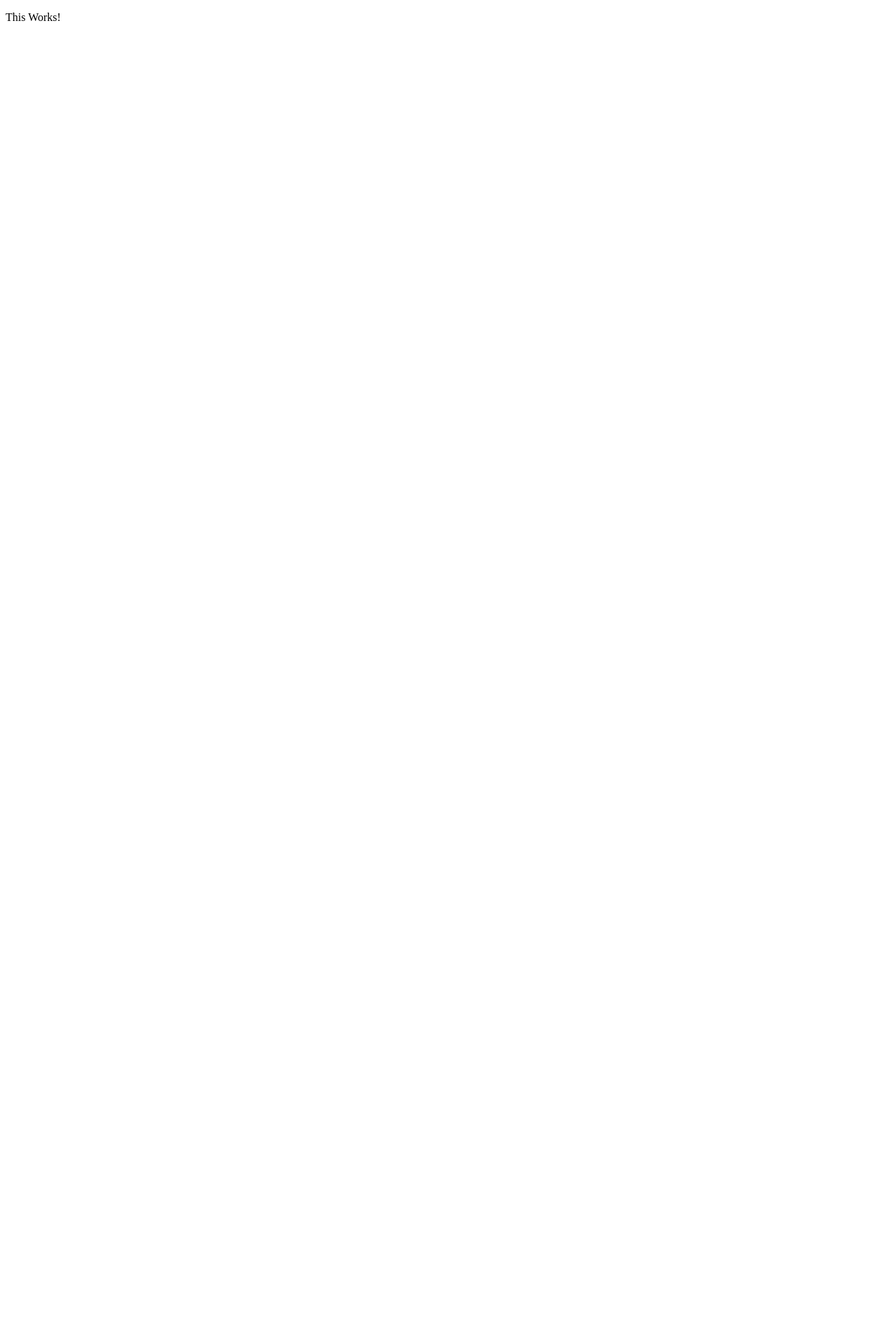
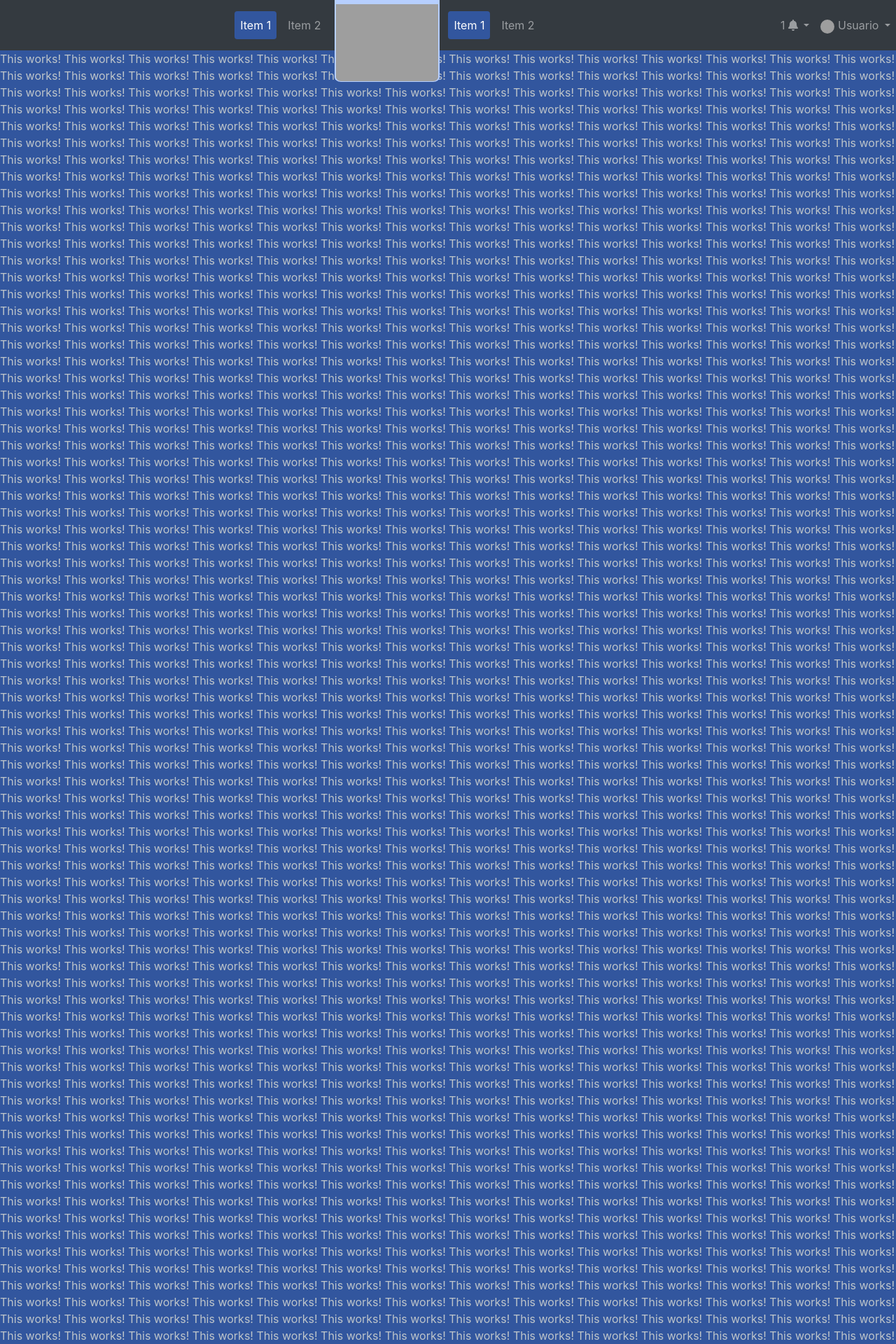
Before and after one commit to Pastorsin/home-switch-home, a Django app: page / in a window 1280 px wide. Before the commit the part shown is almost empty. Shown: the top 1920 px of the page at 70% size. Before the commit the page ends 30 px from the top, so only its background shows below. Run offline with Django 3.2, Linux system fonts and the light colour scheme; some libraries are stand-ins or nearby versions; grey boxes are pictures that could not be loaded.

Commit message:
Added skeleton navbar

```diff
--- a/apps/home/templates/home.html
+++ b/apps/home/templates/home.html
@@ -4,6 +4,9 @@
 
 {% block content %}
   <main>
-    <p>This Works!</p>
+  	<p>
+  		{% for i in i|rjust:5000 %}
+    		This works!
+    	{% endfor %}
   </main>
 {% endblock content %}
--- /dev/null
+++ b/static/base/base.css
@@ -0,0 +1,12 @@
+body{
+	color: #bec5ca;
+}
+
+/* Colores */
+.bg-primario{
+	background-color: #4792de;
+}
+
+.bg-secundario{
+	background-color: #32569e;
+}
--- /dev/null
+++ b/static/base/nav.css
@@ -0,0 +1,26 @@
+/* Logo */
+
+#logo{
+	background-color: #b6cfff;
+	border-radius: 0% 0% 6% 6%;
+}
+#logo img{
+	padding: 1px 2px 1px 2px;
+}
+#logo :hover{
+	transition: background-color 0.5s;
+	background-color: #dae2f1;
+}
+.navbar-brand{
+	height: 41px;
+}
+
+/* Botones del nav */
+
+.nav-pills .nav-link.active,
+.nav-pills .nav-item :hover,
+.navbar-nav > li > .dropdown-menu :hover {
+	background-color: #32569e;
+	transition: background-color 0.5s;
+	color: white;
+}
--- a/templates/base.html
+++ b/templates/base.html
@@ -1,13 +1,93 @@
+{% load static %}
 <!DOCTYPE html>
 <html>
 	<head>
 		<meta charset="utf-8">
 		<meta name="viewport" content="width=device-width, initial-scale=1, shrink-to-fit=no">
+		<!------ Bootstrap ---------->
+		<link rel="stylesheet" href="https://stackpath.bootstrapcdn.com/bootstrap/4.3.1/css/bootstrap.min.css" integrity="sha384-ggOyR0iXCbMQv3Xipma34MD+dH/1fQ784/j6cY/iJTQUOhcWr7x9JvoRxT2MZw1T" crossorigin="anonymous">
+		<script src="https://ajax.googleapis.com/ajax/libs/jquery/3.4.0/jquery.min.js"></script>
+		<!------ Símbolos ---------->
+		<link rel='stylesheet' href='https://use.fontawesome.com/releases/v5.7.0/css/all.css' integrity='sha384-lZN37f5QGtY3VHgisS14W3ExzMWZxybE1SJSEsQp9S+oqd12jhcu+A56Ebc1zFSJ' crossorigin='anonymous'>
+		<!------ Estilos ---------->
+		<link rel="stylesheet" type="text/css" href="{% static 'base/base.css' %}">
+		<link rel="stylesheet" type="text/css" href="{% static 'base/nav.css' %}">
 	<title>{% block title %}{% endblock title %}</title>
 </head>
-<body>
+<body class="bg-secundario">
+	<!--Navbar -->
+	<nav class="mb-1 navbar navbar-expand-lg navbar-dark fixed-top bg-dark py-0 px-0" role="navigation">
+		<div class="collapse navbar-collapse">
+
+			<!-- Items izquierda -->
+			<ul class="navbar-nav ml-auto nav-pills">
+				<li class="nav-item mx-1">
+					<a class="nav-link active" href="#">Item 1</a>
+				</li>
+				<li class="nav-item mx-1">
+					<a class="nav-link" href="#">Item 2</a>
+				</li>
+			</ul>
+
+			<!--- Logo centrado -->
+			<ul class="navbar-nav mr-2 ml-2">
+				<li class="nav-item">
+					<a id="logo" class="navbar-brand mr-0" href="/">
+						<img id="logo" src="{% static 'logo/HSH-Complete.svg' %}" width="150px">
+					</a>
+				</li>
+
+			</ul>
+
+			<!-- Items derecha -->
+			<ul class="navbar-nav mr-auto nav-pills">
+				<li class="nav-item mx-1">
+					<a class="nav-link active" href="#">Item 1</a>
+				</li>
+				<li class="nav-item mx-1">
+					<a class="nav-link" href="#">Item 2</a>
+				</li>
+			</ul>
+
+			<!-- Usuario -->
+			<ul class="navbar-nav m-0 nav-flex-icons">
+				<!-- Notificación -->
+				<li class="nav-item dropdown">
+					<a class="nav-link dropdown-toggle" data-toggle="dropdown" href="#">
+						<span id="notificador">1</span>
+						<i class='fas fa-bell'></i>
+					</a>
+					<div class="dropdown-menu dropdown-menu-right dropdown-secondary"
+						aria-labelledby="navbarDropdownMenuLink-55">
+						<a class="dropdown-item" href="#">Notificación 1</a>
+						<div class="dropdown-divider"></div>
+						<a class="dropdown-item" href="#">Notificación 2</a>
+						<div class="dropdown-divider"></div>
+						<a class="dropdown-item" href="#">Notificación 3</a>
+					</div>
+				</li>
+				<!-- Cuenta -->
+				<li class="nav-item avatar dropdown">
+					<a class="nav-link dropdown-toggle" data-toggle="dropdown"
+						aria-haspopup="true" aria-expanded="false" href="#">
+						<img src="https://mdbootstrap.com/img/Photos/Avatars/avatar-2.jpg" class="rounded-circle z-depth-0"
+						height="20px" width="20px" alt="avatar image">
+						<span>Usuario</span>
+					</a>
+					<div class="dropdown-menu dropdown-menu-right dropdown-secondary">
+						<a class="dropdown-item" href="#">Mi perfil</a>
+						<div class="dropdown-divider"></div>
+						<a class="dropdown-item" href="#">Cerrar sesión</a>
+					</div>
+				</li>
+			</ul>
+		</div>
+	</nav>
 	{% block content %}
 
 	{% endblock content %}
+	<script src="https://code.jquery.com/jquery-3.3.1.slim.min.js" integrity="sha384-q8i/X+965DzO0rT7abK41JStQIAqVgRVzpbzo5smXKp4YfRvH+8abtTE1Pi6jizo" crossorigin="anonymous"></script>
+	<script src="https://cdnjs.cloudflare.com/ajax/libs/popper.js/1.14.7/umd/popper.min.js" integrity="sha384-UO2eT0CpHqdSJQ6hJty5KVphtPhzWj9WO1clHTMGa3JDZwrnQq4sF86dIHNDz0W1" crossorigin="anonymous"></script>
+	<script src="https://stackpath.bootstrapcdn.com/bootstrap/4.3.1/js/bootstrap.min.js" integrity="sha384-JjSmVgyd0p3pXB1rRibZUAYoIIy6OrQ6VrjIEaFf/nJGzIxFDsf4x0xIM+B07jRM" crossorigin="anonymous"></script>
 </body>
 </html>
```
Also changed, not shown: static/logo/HSH-Complete.svg (added), static/logo/HSH-Logo.svg (added), static/logo/HSH-Text.svg (added), 1 other file. Lines whose indentation alone changed are shown as unchanged.
